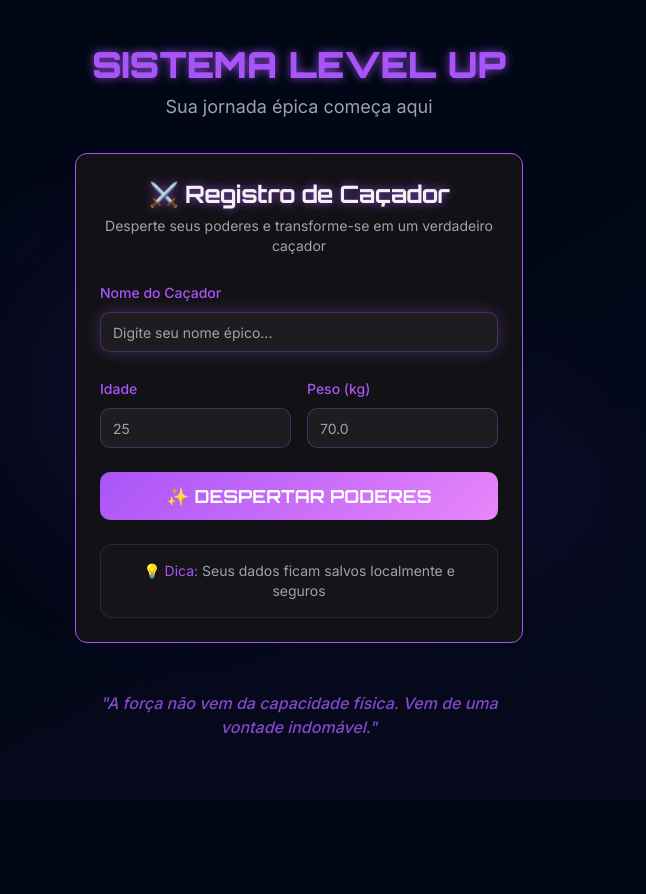
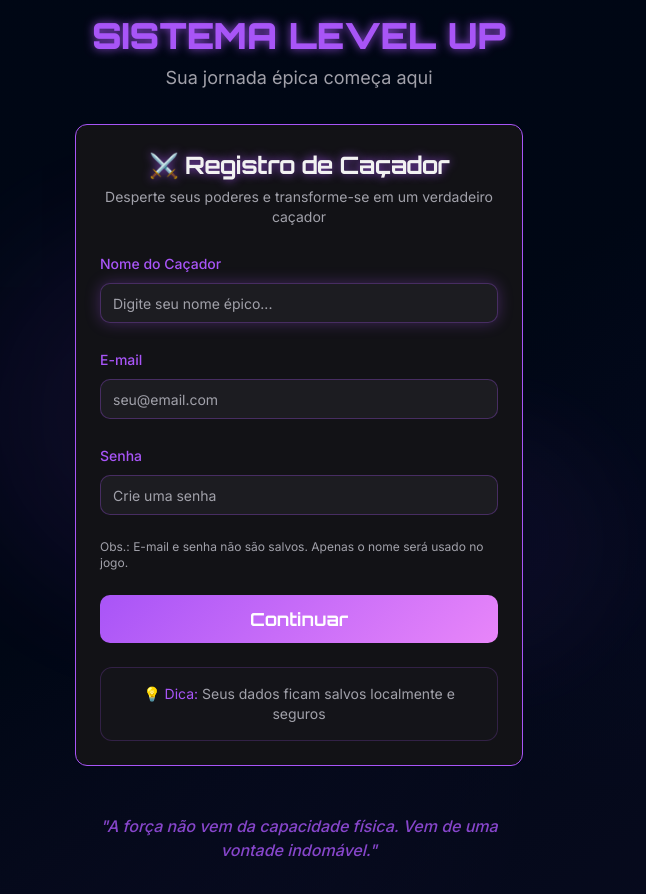
Before and after one commit to hiagosil/sistemalevelup, a React (Vite) app: page / in a window 1280 px wide. Shown: the whole page, without its empty margins (341-987 px from the left). Before the commit the page ends 800 px from the top, so only its background shows below. Built offline with nearby package versions, Linux system fonts and the light colour scheme.

Commit message:
Refatorar login superficial
Remover armazenamento de e-mail e senha, mantendo apenas o nome.

```diff
--- a/src/components/AuthScreen.tsx
+++ b/src/components/AuthScreen.tsx
@@ -9,14 +9,23 @@ interface AuthScreenProps {
 }
 
 export function AuthScreen({ onCreateHunter }: AuthScreenProps) {
+  const [step, setStep] = useState<1 | 2>(1);
   const [formData, setFormData] = useState({
     name: '',
+    email: '',
+    password: '',
     age: '',
     weight: '',
   });
 
 const handleSubmit = (e: React.FormEvent) => {
   e.preventDefault();
+  if (step === 1) {
+    if (formData.name && formData.email && formData.password) {
+      setStep(2);
+    }
+    return;
+  }
   if (formData.name && formData.age && formData.weight) {
     onCreateHunter(
       formData.name,
@@ -56,6 +65,8 @@ export function AuthScreen({ onCreateHunter }: AuthScreenProps) {
 
           <CardContent>
             <form onSubmit={handleSubmit} className="space-y-6">
+              {step === 1 ? (
+                <>
                   <div className="space-y-2">
                     <Label htmlFor="name" className="text-primary font-medium">
                       Nome do Caçador
@@ -69,7 +80,48 @@ export function AuthScreen({ onCreateHunter }: AuthScreenProps) {
                       required
                     />
                   </div>
-
+                  <div className="space-y-2">
+                    <Label htmlFor="email" className="text-primary font-medium">
+                      E-mail
+                    </Label>
+                    <Input
+                      id="email"
+                      type="email"
+                      placeholder="seu@email.com"
+                      value={formData.email}
+                      onChange={(e) => setFormData(prev => ({ ...prev, email: e.target.value }))}
+                      className="bg-muted border-primary/30 focus:border-primary"
+                      required
+                    />
+                  </div>
+                  <div className="space-y-2">
+                    <Label htmlFor="password" className="text-primary font-medium">
+                      Senha
+                    </Label>
+                    <Input
+                      id="password"
+                      type="password"
+                      placeholder="Crie uma senha"
+                      value={formData.password}
+                      onChange={(e) => setFormData(prev => ({ ...prev, password: e.target.value }))}
+                      className="bg-muted border-primary/30 focus:border-primary"
+                      required
+                      minLength={4}
+                    />
+                  </div>
+                  <p className="text-xs text-muted-foreground">
+                    Obs.: E-mail e senha não são salvos. Apenas o nome será usado no jogo.
+                  </p>
+                  <Button
+                    type="submit"
+                    className="w-full bg-gradient-magic hover:glow-primary font-orbitron font-bold text-lg py-6 relative overflow-hidden group"
+                  >
+                    <span className="relative z-10">Continuar</span>
+                    <div className="absolute inset-0 bg-gradient-to-r from-primary via-primary-glow to-primary opacity-0 group-hover:opacity-20 transition-opacity" />
+                  </Button>
+                </>
+              ) : (
+                <>
                   <div className="grid grid-cols-2 gap-4">
                     <div className="space-y-2">
                       <Label htmlFor="age" className="text-primary font-medium">
@@ -114,6 +166,8 @@ export function AuthScreen({ onCreateHunter }: AuthScreenProps) {
                     <span className="relative z-10">✨ DESPERTAR PODERES</span>
                     <div className="absolute inset-0 bg-gradient-to-r from-primary via-primary-glow to-primary opacity-0 group-hover:opacity-20 transition-opacity" />
                   </Button>
+                </>
+              )}
             </form>
 
             <div className="mt-6 p-4 bg-muted/30 rounded-lg border border-primary/20">
```
Lines whose indentation alone changed are shown as unchanged.
